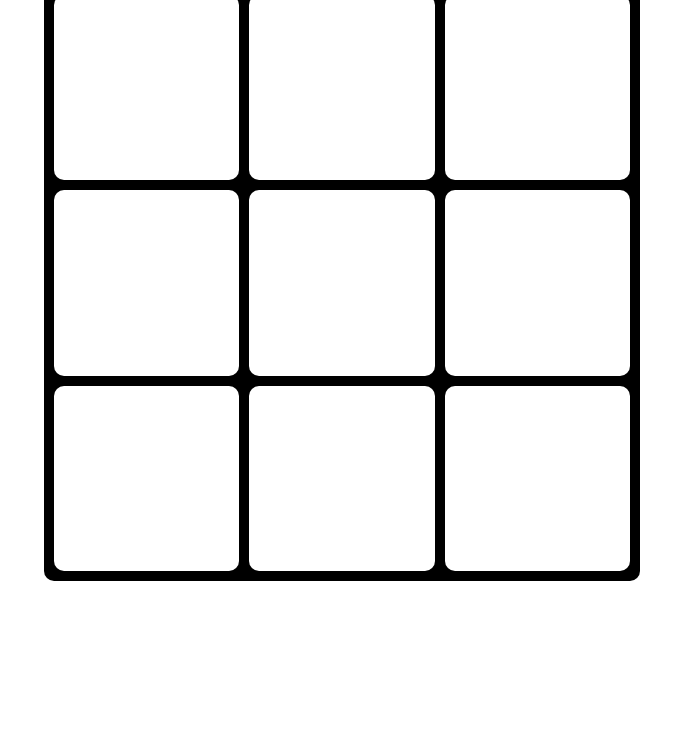
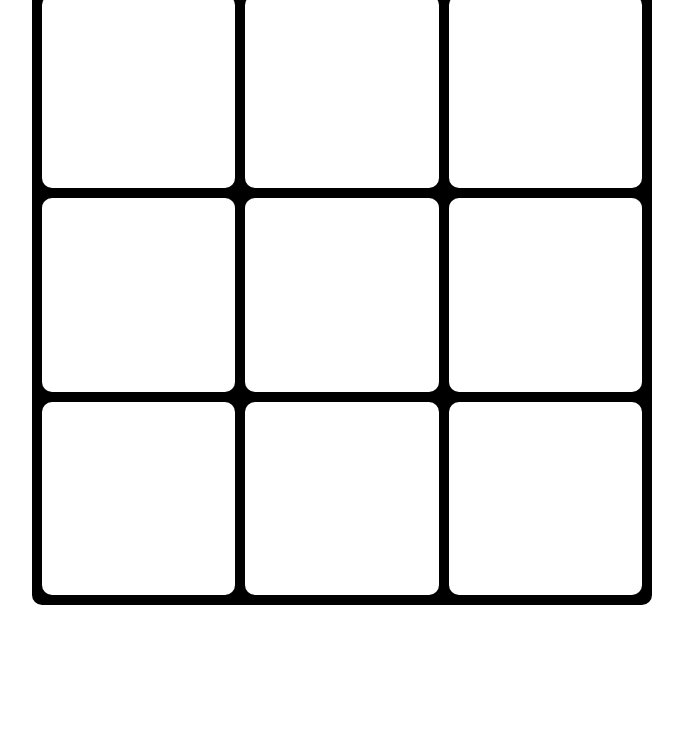
Before and after one commit to lufi479/tic-tac-toe, a plain HTML site: page index.html in a window 1280 px wide. Shown: the part 52-800 px from the top of the page, without its empty margins (298-981 px from the left). Drawn offline with Linux system fonts and the light colour scheme.

Commit message:
Change the dimensions of the board to be 600px x 600px

```diff
--- a/styles.css
+++ b/styles.css
@@ -21,8 +21,8 @@ body {
 }
 
 .board {
-    width: 45vw;
-    height: 45vw;
+    width: 600px;
+    height: 600px;
     padding: 10px;
     background-color: black;
     display: grid;
```
